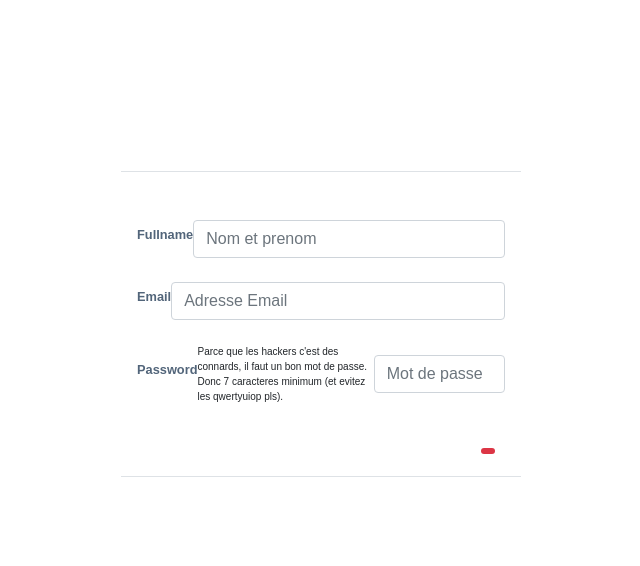
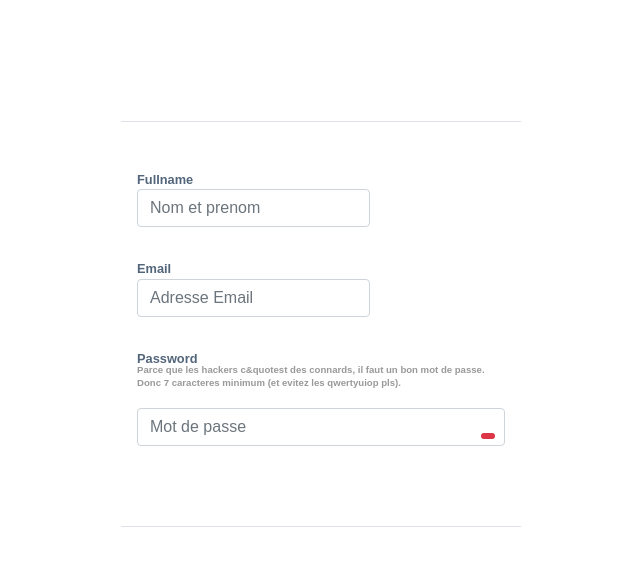
Before and after one commit to MehdiDr/react-password-strength, a React (Create React App) app: page / in a window 1280 px wide. Shown: the top 566 px of the page, without its empty margins (319-959 px from the left). Built offline with nearby package versions, Linux system fonts and the light colour scheme.

Commit message:
Fix some errors
Fix errors.

Fix flow errors.

Fix a bad mistake because i'm a moron

Fix errors again

```diff
--- a/src/components/FormField.jsx
+++ b/src/components/FormField.jsx
@@ -11,16 +11,17 @@ type State = {
 };
 
 export type Props = {
-  type: "text" | "password",
+  type?: "text" | "password",
   label: string,
   fieldId: string,
   placeholder: string,
+  value?: string,
+  minStrength?: number;
+  thresholdLength?: number;
+  required: boolean,
   children?: React.Node,
-  required: boolean,
-  validator: Function,
+  validator?: Function,
   onStateChanged: Function,
-  minStrength?: number,
-  thresholdLength?: number,
 };
 
 export default class FormField extends React.Component {
@@ -37,10 +38,11 @@ export default class FormField extends React.Component {
     const {
       label,
       required = false,
-      validator = (f: Function) => f,
+      validator = (f: string) => f,
       onStateChanged = (f: Object) => f,
     } = this.props;
-    const value = e.target.value;
+
+    const value: string = e.target.value;
     const isEmpty = value.length === 0;
     const requiredMissing = this.state.dirty && required && isEmpty;
     let errors = [];
@@ -84,7 +86,7 @@ export default class FormField extends React.Component {
       <React.Fragment>
         <div className="form-group px-3 pb-2">
           <div className="d-flex flex-row justify-content-between align-items-center">
-            <label htmlFor={fieldId} className="control-label">{label}</label>
+            <label htmlFor={fieldId} className="control-label">{label}
               {
                 hasErrors &&
                 <div className="error form-hint font-weight-bold text-right m-0 mb-2">
@@ -100,6 +102,7 @@ export default class FormField extends React.Component {
                 value={value}
                 onChange={this.hasChanged}
               />
+            </label>
           </div>
         </div>
       </React.Fragment>
--- a/src/components/JoinForm.jsx
+++ b/src/components/JoinForm.jsx
@@ -10,7 +10,7 @@ type State = {
   fullname: boolean,
   email: boolean,
   password: boolean,
-  errors?: Array<any>,
+  errors: Array<any>,
 };
 
 export default class JoinForm extends Component {
@@ -18,7 +18,6 @@ export default class JoinForm extends Component {
     fullname: false,
     email: false,
     password: false,
-    errors: [],
   }
 
   fieldStateChanged = (field: string) =>
--- a/src/components/PasswordField.jsx
+++ b/src/components/PasswordField.jsx
@@ -8,6 +8,7 @@ import FormField, { type Props } from './FormField';
 type State = {
   password: string,
   strength: number,
+  value: string,
 };
 
 export default class PasswordField extends React.Component {
@@ -22,10 +23,13 @@ export default class PasswordField extends React.Component {
     this.minStrength = typeof minStrength === 'number'
       ? Math.max(Math.min(minStrength, 4), 0) : 3;
 
-    this.tresholdLength = typeof thresholdLength === 'number'
+    this.thresholdLength = typeof thresholdLength === 'number'
       ? Math.max(thresholdLength, 7) : 7;
   }
+
   props: Props;
+  minStrength: number;
+  thresholdLength: number;
 
   stateChanged = (state: State) => {
     this.setState({
@@ -61,14 +65,14 @@ export default class PasswordField extends React.Component {
 
     return (
       <React.Fragment>
-        <div className="positive-relative">
+        <div className="position-relative">
           <FormField
             type="password"
             validator={this.validatePasswordStrong}
             onStateChanged={this.stateChanged}
             {...restProps}
           >
-            <span className="d-block from-hint"> Parce que les hackers c'est des connards, il faut un bon mot de passe. Donc 7 caracteres minimum (et evitez les qwertyuiop pls).</span>
+            <span className="d-block form-hint"> Parce que les hackers c&quotest des connards, il faut un bon mot de passe. Donc 7 caracteres minimum (et evitez les qwertyuiop pls).</span>
             {children}
             <div className={strengthClass}>
               <div className="strength-meter-fill" data-strength={strength} />
```
Lines whose indentation alone changed are shown as unchanged.
